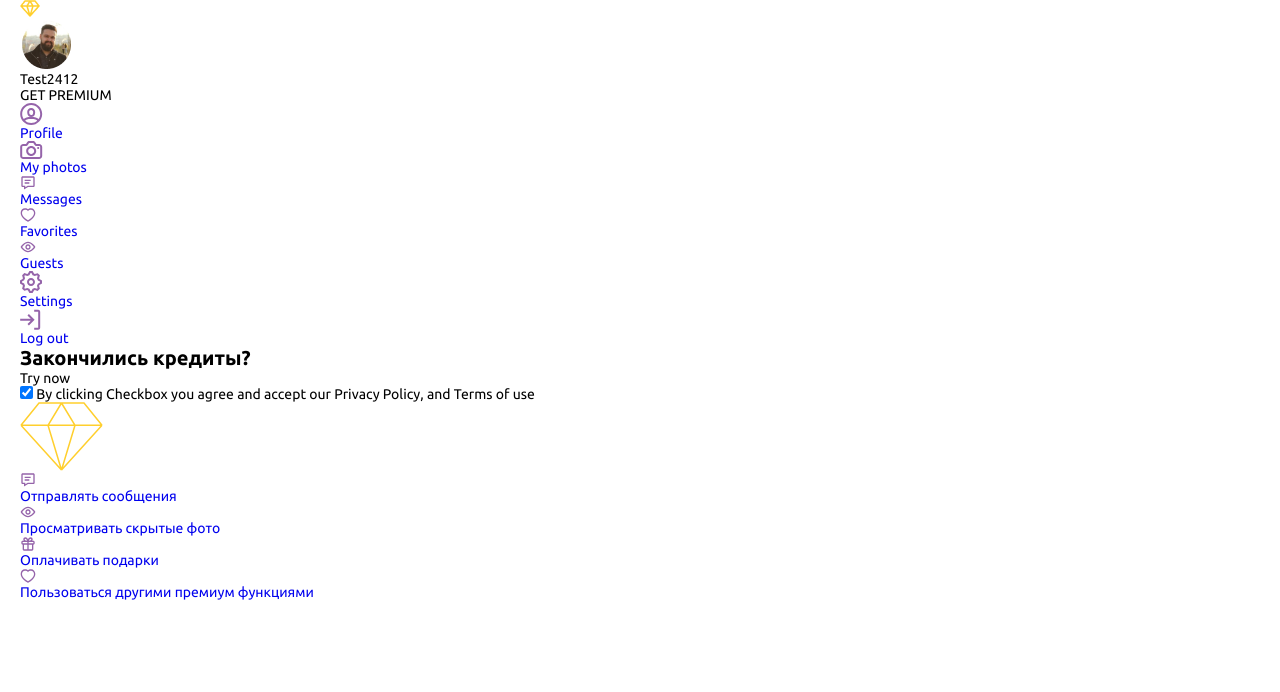
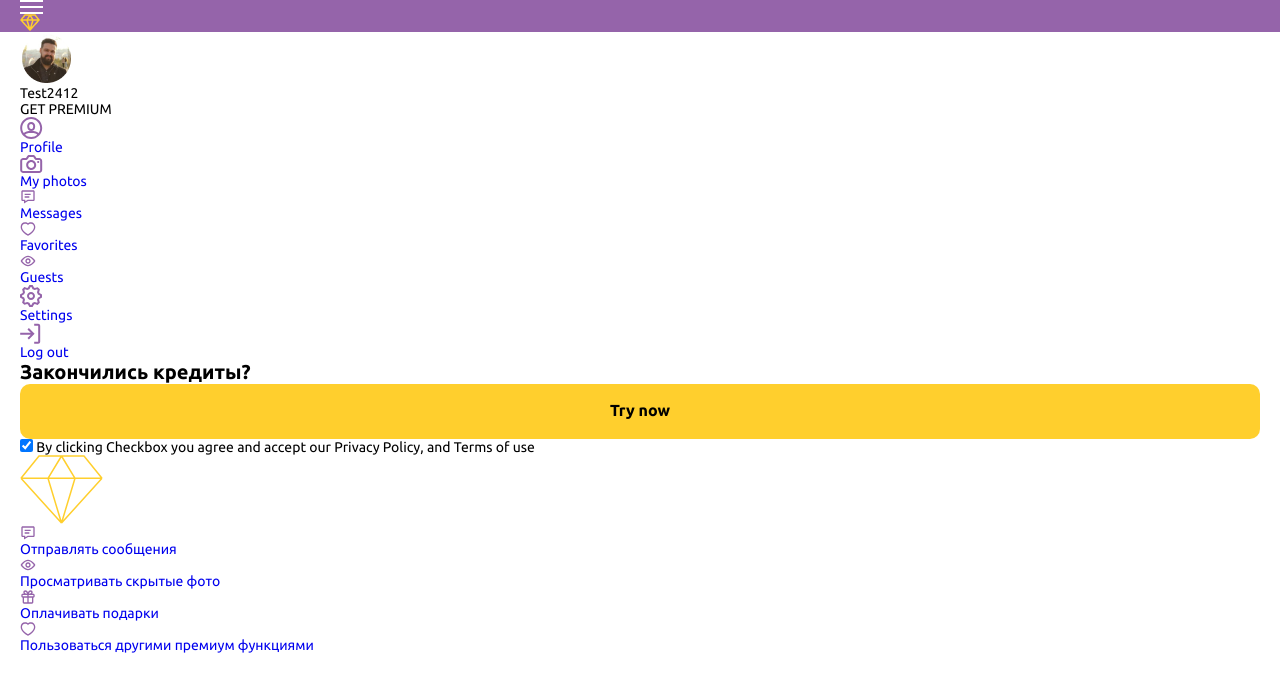
Before and after one commit to Ivsmcrew/PromoPage, a website: page index.html in a window 1280 px wide. Drawn offline with Linux system fonts and the light colour scheme.

Commit message:
feat: add base components scss

```diff
--- /dev/null
+++ b/assets/sass/components/_burger.scss
@@ -0,0 +1,12 @@
+.burger{
+    height: 14px;
+    width: 23px;
+    display: flex;
+    flex-direction: column;
+    justify-content: space-between;
+
+    &__rectangle{
+        height: 2px;
+        background-color: #fff;
+    }
+}
--- a/assets/sass/components/_buttons.scss
+++ b/assets/sass/components/_buttons.scss
@@ -0,0 +1,7 @@
+.buyButton{
+    width:100%;
+    padding: 17px 0 20px 0;
+    @include fontBold( $mob-button-font-size );
+    background-color: $second-main-color;
+    border-radius: 10px;
+}
--- a/assets/sass/layout-parts/_header.scss
+++ b/assets/sass/layout-parts/_header.scss
@@ -0,0 +1,3 @@
+header{
+    background-color: $first-main-color;
+}
--- a/assets/sass/style.scss
+++ b/assets/sass/style.scss
@@ -2,8 +2,8 @@
 @import "./abstracts/variables";
 @import "./abstracts/mixins";
 @import "./base/common";
+@import "./components/burger";
 @import "./components/buttons";
 @import "./components/logo";
 @import "./layout-parts/header";
-@import "./layout-parts/menu";
 @import "./layout-parts/main";
--- a/index.html
+++ b/index.html
@@ -15,10 +15,10 @@
 
     <header class="header">
         <div class="wrapper">
-            <div class="burgerIcon header__burgerIcon">
-                <div class="burgerIcon__rectangle"></div>
-                <div class="burgerIcon__rectangle"></div>
-                <div class="burgerIcon__rectangle"></div>
+            <div class="burger header__burgerIcon">
+                <div class="burger__rectangle"></div>
+                <div class="burger__rectangle"></div>
+                <div class="burger__rectangle"></div>
             </div>
             <button class="premiumButton header__premiumButton">
                 <img class="rubinIcon" src="./assets/icons/rubin-icon.png" alt="premium button">
--- a/package.json
+++ b/package.json
@@ -4,7 +4,8 @@
   "description": "Testing description",
   "main": "index.js",
   "scripts": {
-    "test": "echo \"Error: no test specified\" && exit 1"
+    "test": "echo \"Error: no test specified\" && exit 1",
+    "sass-run": "sass --watch assets/sass/style.scss style.css"
   },
   "repository": {
     "type": "git",
```
Also changed, not shown: assets/sass/layout-parts/_menu.scss (deleted), style.css, 1 other file.
